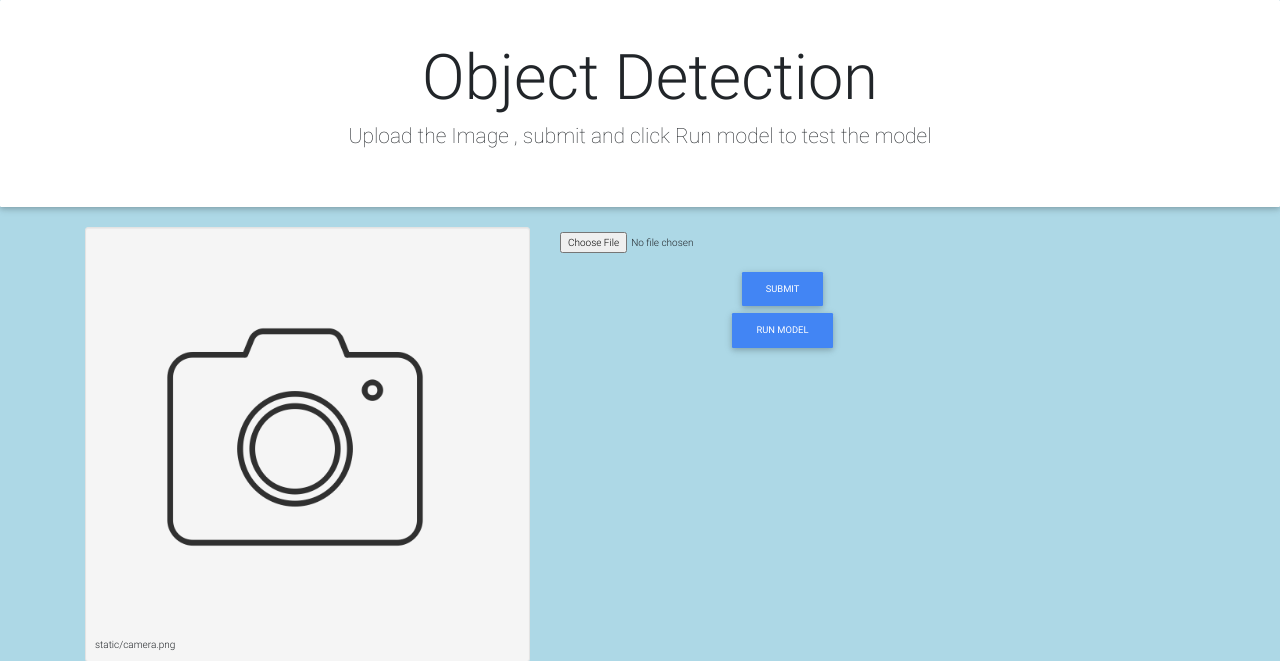
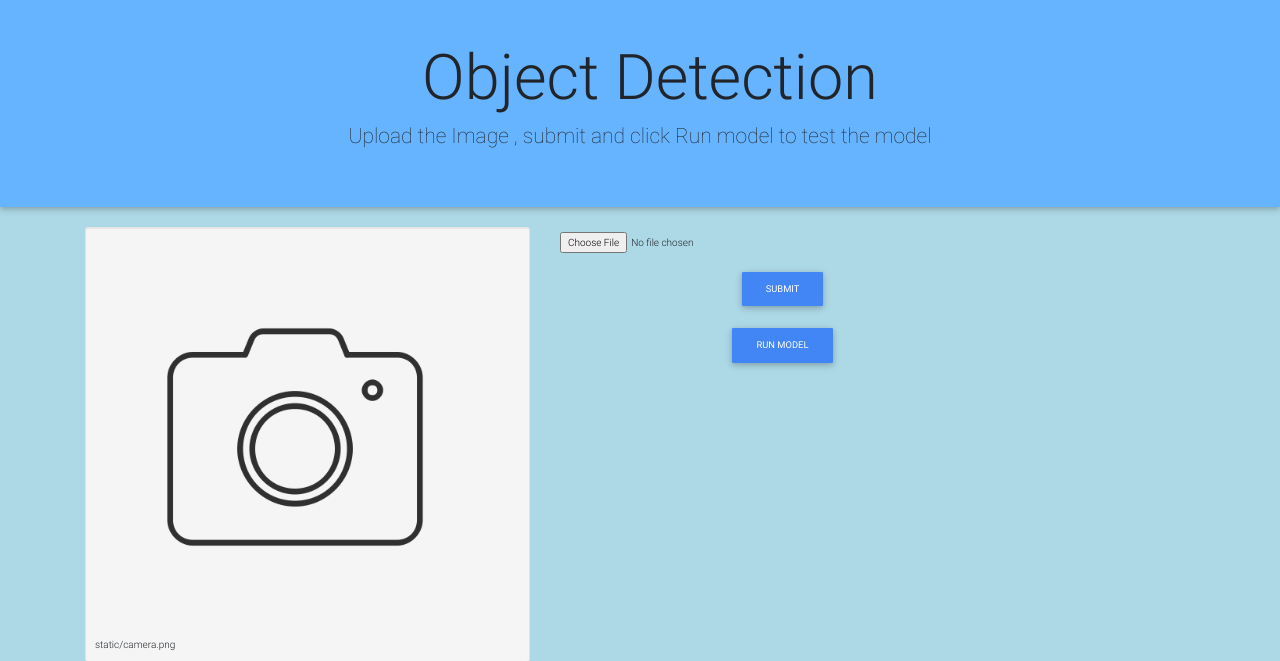
Before and after one commit to shobhit-coder/keras-ship-detection-webapp, a Flask app: page / in a window 1280 px wide. Shown: the top 661 px of the page. Run offline with Flask 2, Linux system fonts and the light colour scheme; some libraries are stand-ins or nearby versions.

Commit message:
change in UI added colors

```diff
--- a/templates/home.html
+++ b/templates/home.html
@@ -13,9 +13,17 @@
       <script src="https://code.jquery.com/jquery-3.1.0.min.js"></script>
       <script src="../static/bootstrap-3.3.7-dist/js/bootstrap.min.js"></script>
       <script src = "../static/js/index.js"></script>
+      <style>
+          body{
+            background-color:lightblue;
+          }
+
+
+
+      </style>
   </head>
 <body>
-    <div class="jumbotron text-center">
+    <div style="background-color:#66b3ff" class="jumbotron text-center">
         <h1>Object Detection</h1>
         <p>Upload the Image , submit and click Run model to test the model</p>
     </div>
@@ -39,7 +47,7 @@
                 <input type = "submit" class="btn btn-primary btn-lg"/><br/>
             </form>
 
-
+            <br/>
             <form action = "/modelrun" method="POST">
                 <input type = "submit" value="Run model" class="btn btn-primary btn-lg"/>
 
```
Lines whose indentation alone changed are shown as unchanged.
